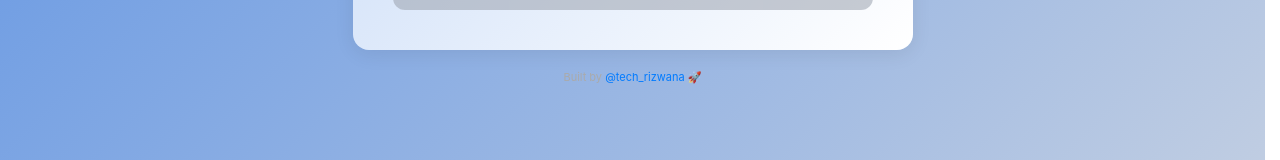
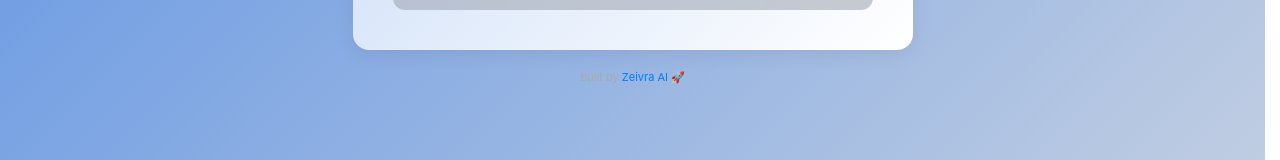
Before and after one commit to rizwana1426/AI-TOOL, an Angular app: page / in a window 1280 px wide. Shown: the part 573-733 px from the top of the page. Built offline with nearby package versions, Linux system fonts and the light colour scheme.

Commit message:
watermark changes are done

```diff
--- a/src/app/email/email.html
+++ b/src/app/email/email.html
@@ -9,7 +9,7 @@
 
 </div>
 <div class="expire-mark">
-    Built by <a href="https://instagram.com/tech_rizwana" target="_blank">@tech_rizwana</a> 🚀
+    Built by <a href="https://instagram.com/tech_rizwana" target="_blank">Zeivra AI</a> 🚀
 </div>
 
 
@@ -48,7 +48,7 @@
         </form>
     </div>
     <div class="watermark">
-        Built by <a href="https://instagram.com/tech_rizwana" target="_blank">@tech_rizwana</a> 🚀
+        Built by <a href="https://instagram.com/tech_rizwana" target="_blank">Zeivra AI</a> 🚀
     </div>
 </div>
 }
--- a/src/app/email/email.ts
+++ b/src/app/email/email.ts
@@ -120,7 +120,7 @@ export class Email {
     `,
       footer: `
     <div class="watermark">
-        Built by <a href="https://instagram.com/tech_rizwana" target="_blank">@tech_rizwana</a> 🚀
+        Built by <a href="https://instagram.com/tech_rizwana" target="_blank">Zeivra AI</a> 🚀
     </div>
   `,
 
```
